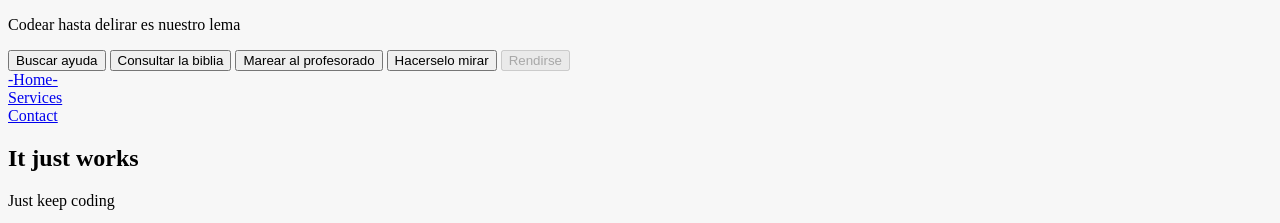
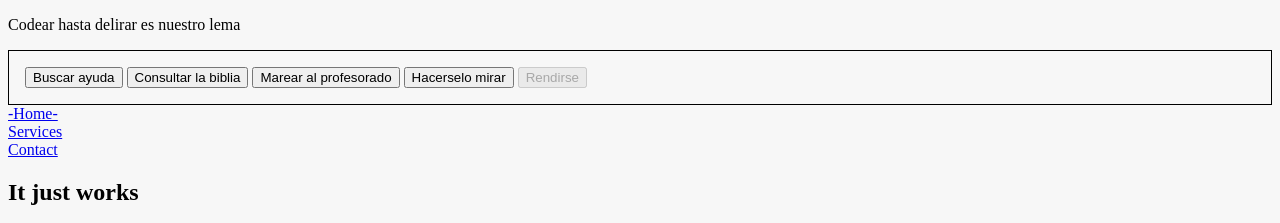
Before and after one commit to moiseslopez1014/cssExercises, a plain HTML site: page index.html in a window 1280 px wide. Shown: the part 347-570 px from the top of the page. Drawn offline with Linux system fonts and the light colour scheme.

Commit message:
exercise4

```diff
--- a/index.html
+++ b/index.html
@@ -13,13 +13,15 @@
         <h1>Otro ejercicio mas, otra pagina mas</h1>
         <p>Codear hasta delirar es nuestro lema</p>
     </header>
-    <nav>
+    <div class="card">
+        <nav>
         <input type="button" value="Buscar ayuda">
         <input type="button" value="Consultar la biblia">
         <input type="button" value="Marear al profesorado">
         <input type="button" value="Hacerselo mirar">
         <input type="button" value="Rendirse" disabled>
-    </nav>
+        </nav>
+    </div>
     <aside>
         <a href="#start" title="home">-Home-</a><br>
         <a href="services.html" title="services">Services</a><br>
--- a/styles.css
+++ b/styles.css
@@ -6,3 +6,8 @@ h1 {
     color: darkcyan; /*the title change for darkcyan and make font little bit smaller*/
     font-size: 28px;
 }
+
+.card {
+    border: 1px solid black;
+    padding: 16px;
+}
```
